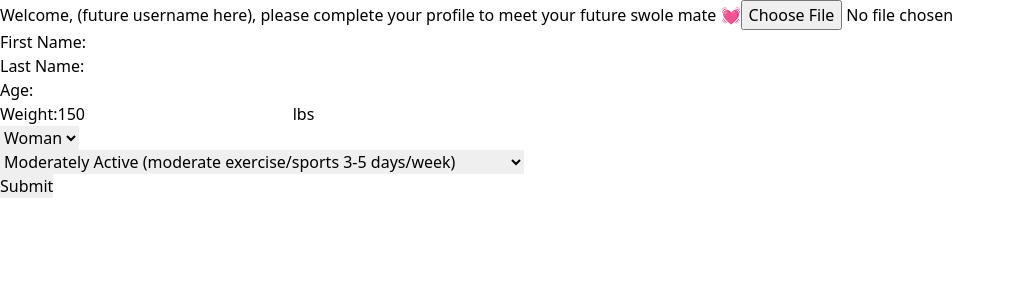
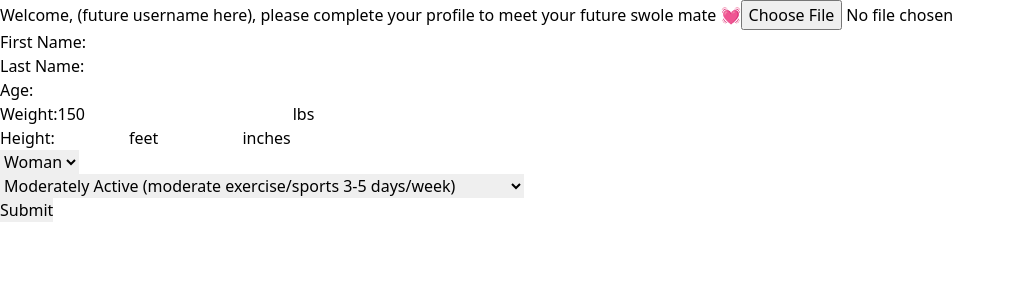
Before and after one commit to jonteal/SwoleMates, a React (Create React App) app in the folder client/: page /profile in a window 1280 px wide. Shown: the top 300 px of the page, without its empty margins (0-1015 px from the left). Built offline with nearby package versions, Linux system fonts and the light colour scheme.

Commit message:
Created height input

```diff
--- a/client/src/components/Profile/Profile.jsx
+++ b/client/src/components/Profile/Profile.jsx
@@ -71,6 +71,15 @@ class Profile extends React.Component {
 
             <br />
 
+            <label>
+              Height:
+              <input type="number" min="0" max="8" name="feet" value={this.state.height} onChange={this.handleInputChange} /> feet
+              <input type="number" min="0" max="11" name="inches" value={this.state.height} onChange={this.handleInputChange} /> inches
+
+            </label>
+
+            <br />
+
             <select>
                 <option value="woman">Woman</option>
                 <option value="man">Man</option>
```
